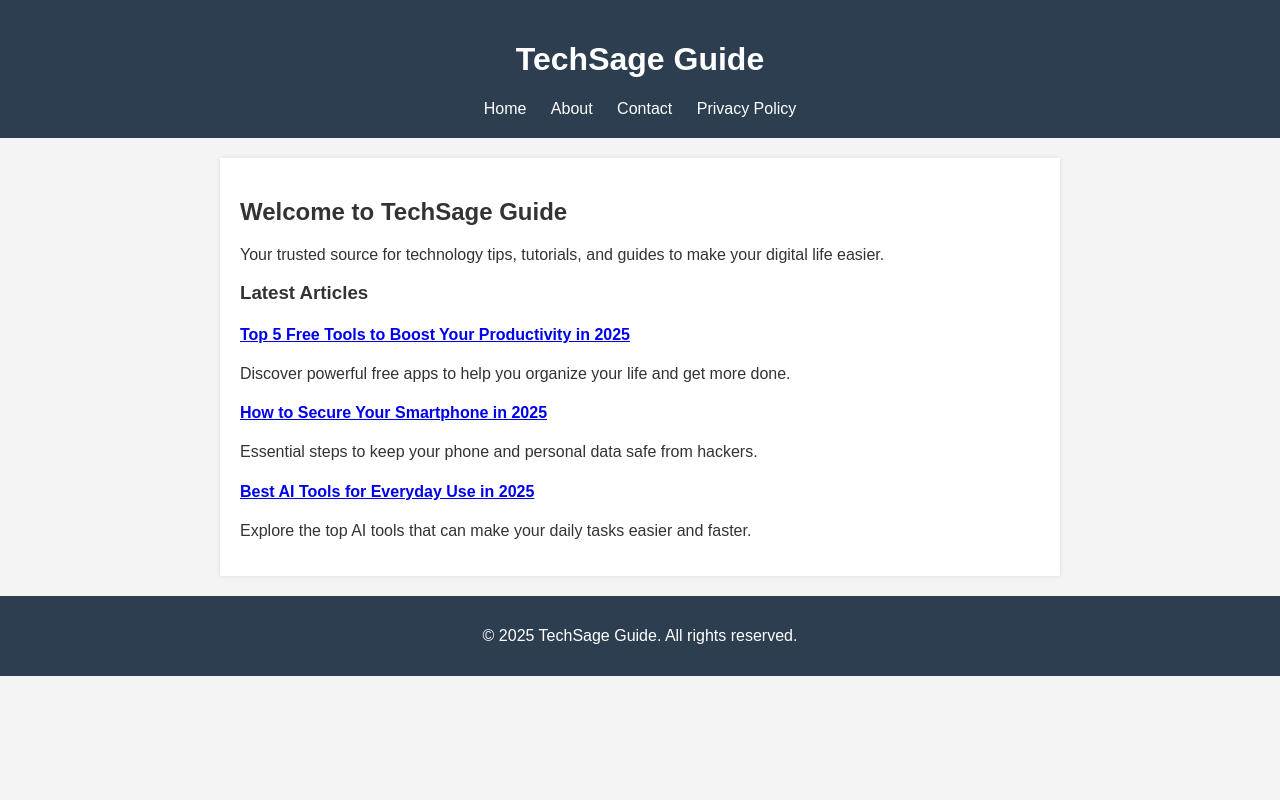
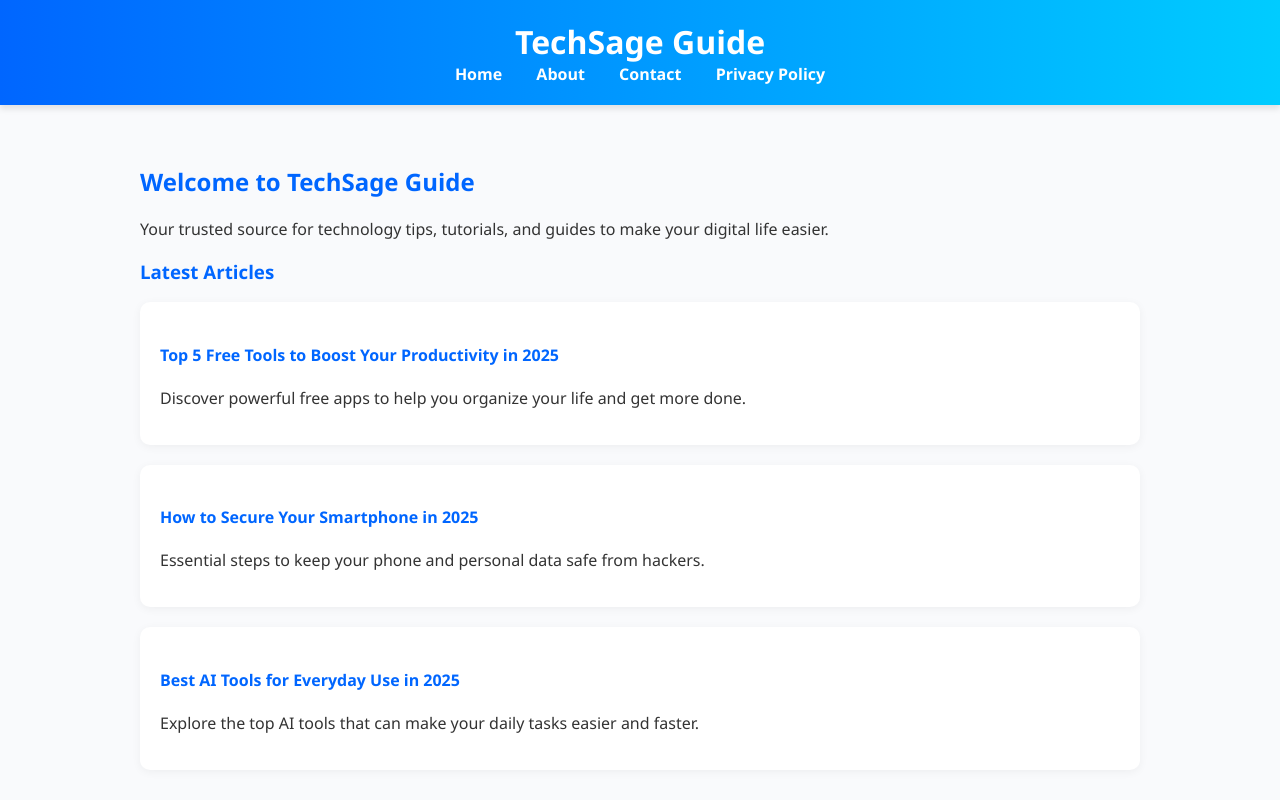
Before and after one commit to leonard-wesh/techsage-guide, a plain HTML site: page index.html in a window 1280 px wide. Shown: the top 800 px of the page. Drawn offline with Linux system fonts and the light colour scheme.

Commit message:
Add files via upload

```diff
--- a/style.css
+++ b/style.css
@@ -1,30 +1,90 @@
+
 body {
-  font-family: Arial, sans-serif;
+  font-family: 'Segoe UI', Tahoma, Geneva, Verdana, sans-serif;
   margin: 0;
-  background: #f4f4f4;
+  padding: 0;
+  background-color: #f9fafc;
   color: #333;
 }
+
 header {
-  background: #2c3e50;
+  background: linear-gradient(to right, #0066ff, #00ccff);
   color: white;
+  padding: 20px 0;
+  text-align: center;
+  box-shadow: 0 4px 6px rgba(0, 0, 0, 0.1);
+}
+
+header h1 {
+  margin: 0;
+}
+
+nav a {
+  color: white;
+  margin: 0 15px;
+  text-decoration: none;
+  font-weight: bold;
+  transition: color 0.3s;
+}
+
+nav a:hover {
+  color: #ffd700;
+}
+
+main {
+  padding: 40px 20px;
+  max-width: 1000px;
+  margin: auto;
+}
+
+h2, h3, h4 {
+  color: #0066ff;
+}
+
+article {
+  background-color: white;
+  margin-bottom: 20px;
   padding: 20px;
+  border-radius: 10px;
+  box-shadow: 0 2px 10px rgba(0,0,0,0.05);
+  transition: transform 0.3s, box-shadow 0.3s;
+}
+
+article:hover {
+  transform: translateY(-5px);
+  box-shadow: 0 8px 20px rgba(0,0,0,0.1);
+}
+
+article a {
+  text-decoration: none;
+  color: #0066ff;
+}
+
+article a:hover {
+  text-decoration: underline;
+}
+
+footer {
+  background-color: #222;
+  color: #fff;
   text-align: center;
+  padding: 15px 0;
+  margin-top: 40px;
 }
-header nav a {
+
+button, .btn {
+  background-color: #0066ff;
   color: white;
-  margin: 0 10px;
+  padding: 10px 20px;
+  border: none;
+  border-radius: 5px;
   text-decoration: none;
+  font-weight: bold;
+  cursor: pointer;
+  transition: background-color 0.3s, transform 0.3s;
 }
-main {
-  padding: 20px;
-  background: white;
-  max-width: 800px;
-  margin: 20px auto;
-  box-shadow: 0 0 5px rgba(0,0,0,0.1);
+
+button:hover, .btn:hover {
+  background-color: #0047b3;
+  transform: translateY(-2px);
 }
-footer {
-  text-align: center;
-  padding: 15px;
-  background: #2c3e50;
-  color: white;
-}
```
